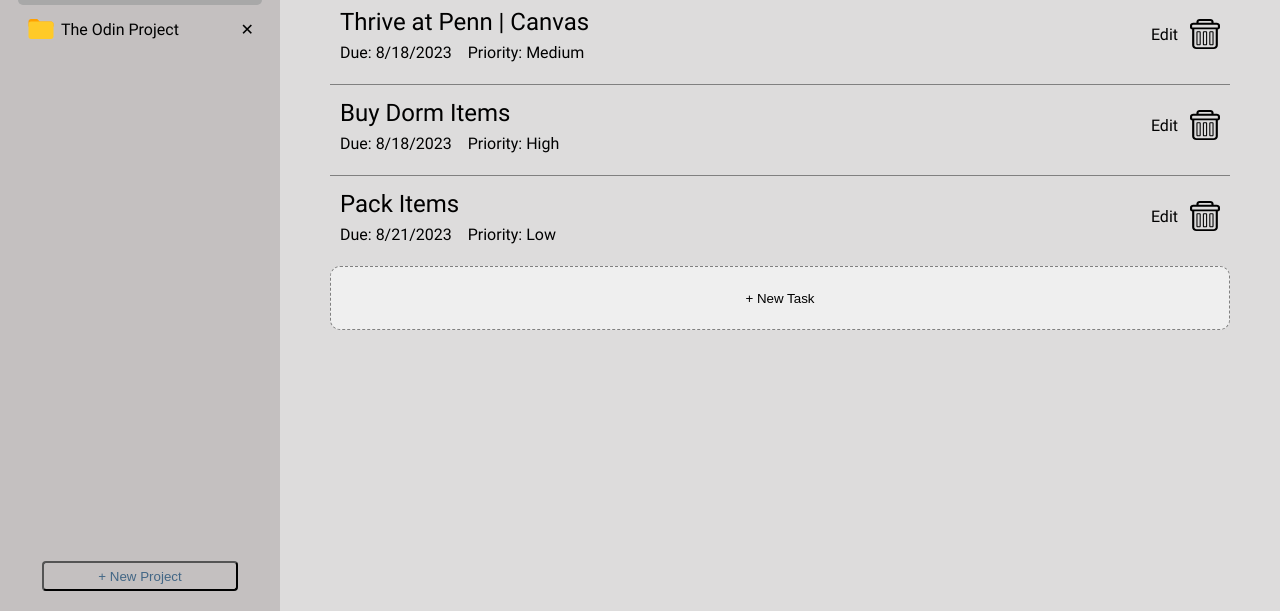
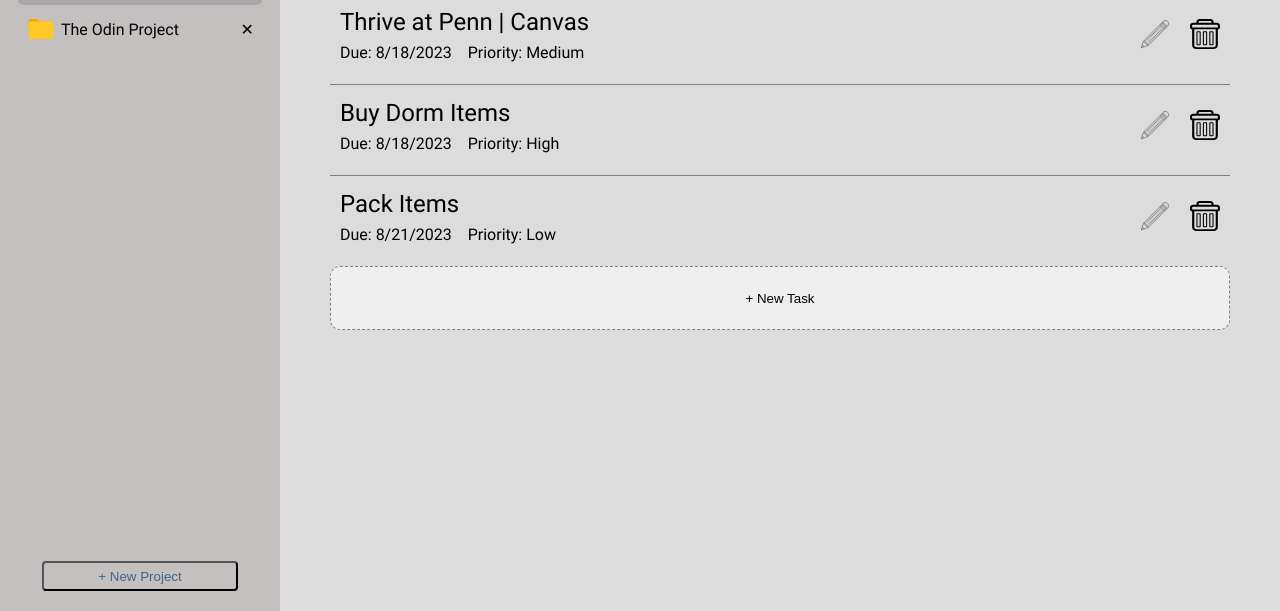
Before and after one commit to maaxli/todo-app, a website built with webpack: page dist/index.html in a window 1280 px wide. Shown: the part 189-800 px from the top of the page. Built offline with nearby package versions, Linux system fonts and the light colour scheme.

Commit message:
Add edit and delete icons for tasks

```diff
--- a/src/modules/display.js
+++ b/src/modules/display.js
@@ -1,5 +1,6 @@
 import Folder from "../assets/folder.svg";
 import Trash from "../assets/trash.svg";
+import Pencil from "../assets/pencil.png";
 
 // Role: Interact with DOM, handle display
 
@@ -17,6 +18,7 @@ class Display {
 
         const folderIcon = new Image();
         folderIcon.src = Folder;
+        folderIcon.alt = "SVG folder";
         leftDiv.appendChild(folderIcon);
 
         const nameDiv = document.createElement("div");
@@ -101,14 +103,16 @@ class Display {
         rightDiv.classList.add("right-items");
         taskElement.appendChild(rightDiv);
 
-        const editDiv = document.createElement("div");
-        editDiv.textContent = `Edit`;
-        rightDiv.appendChild(editDiv);
-
-
+        const pencilIcon = new Image();
+        pencilIcon.src = Pencil;
+        pencilIcon.classList.add("clickable");
+        pencilIcon.alt = "PNG pencil"
+        rightDiv.appendChild(pencilIcon);
 
         const trashIcon = new Image();
         trashIcon.src = Trash;
+        trashIcon.classList.add("clickable");
+        trashIcon.alt = "SVG trash";
         rightDiv.appendChild(trashIcon);
 
         const createTodoButton = taskList.lastElementChild;
--- a/src/style.css
+++ b/src/style.css
@@ -243,7 +243,7 @@ ul {
 
 .right-items {
     display: flex;
-    gap: 12px;
+    gap: 20px;
     align-items: center;
 }
 
```
Also changed, not shown: dist/b75cb206c454b95d2302.png (added), dist/index.html, dist/main.js, src/assets/pencil.png (added).
